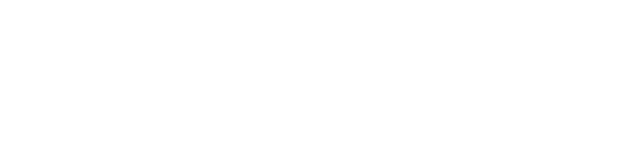
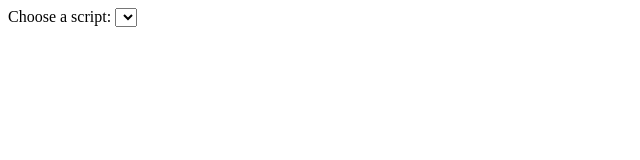
Before and after one commit to devosm/learningjs, a plain HTML site: page index.html in a window 1280 px wide. Shown: the whole page, without its empty margins (0-640 px from the left). Drawn offline with Linux system fonts and the light colour scheme.

Commit message:
Added dropdown

```diff
--- a/index.html
+++ b/index.html
@@ -1 +1,8 @@
+<form>
+    <label for="Scripts">Choose a script:</label>
+    <select name="Scripts" id="scripts-el">
+
+    </select>
+</form>
+
 <script src="index.js"></script>
```
